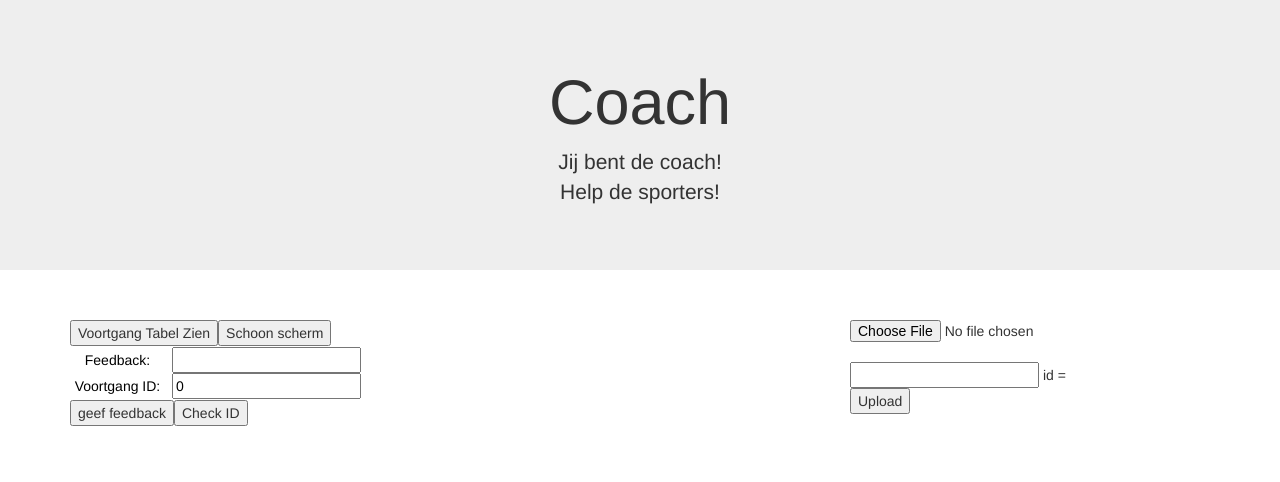
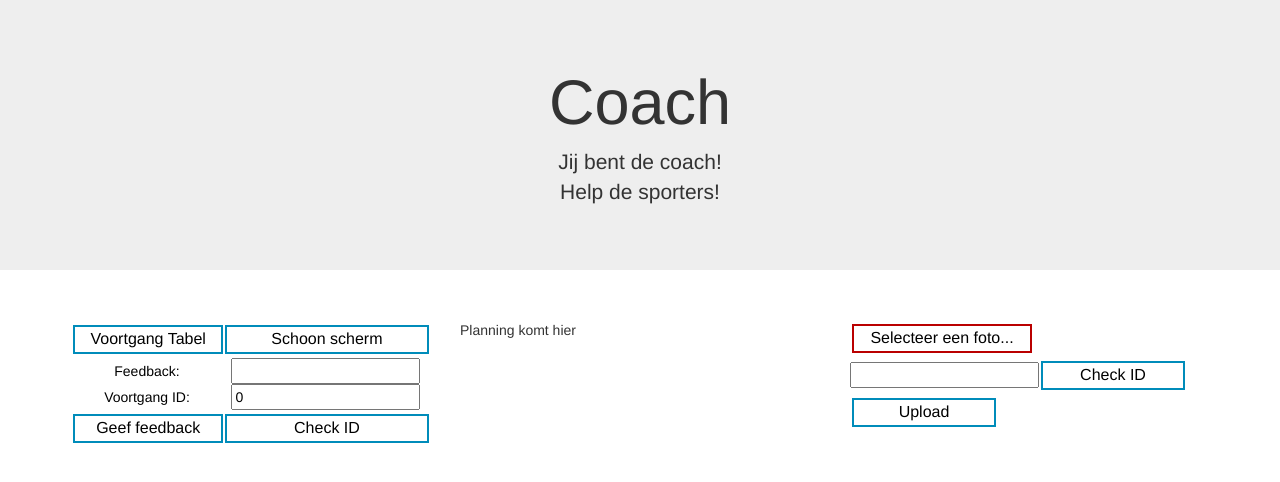
Before and after one commit to DASnoeken/Powerlift_App, an Angular app in the folder Frontend/Powerliften-coach/: page / in a window 1280 px wide. Shown: the top 482 px of the page. Built offline with nearby package versions, Linux system fonts and the light colour scheme.

Commit message:
Coach beetje mooier gemaakt

```diff
--- a/Frontend/Powerliften-coach/src/app/Oefening/oefening.component.html
+++ b/Frontend/Powerliften-coach/src/app/Oefening/oefening.component.html
@@ -1,3 +1,63 @@
-<input type="file" (change)="onFileSelected($event)"><br>
-<input type="text" (change)="setOefeningID($event)"> id = {{id}}<br>
-<input type="button" value="Upload" (click)="onUpload()">
+<html>
+<style>
+    .button {
+        background-color: white;
+        color: black;
+        border: 2px solid #008CBA;
+        padding: 1px 8px;
+        text-align: center;
+        text-decoration: none;
+        display: inline-block;
+        font-size: 16px;
+        margin: 4px 2px;
+        cursor: pointer;
+        -webkit-transition-duration: 0.4s; /* Safari */
+        transition-duration: 0.4s;
+        width: 40%;
+}
+input[type="file"] {
+    display: none;
+}
+.button1:hover {
+  box-shadow: 0 12px 16px 0 rgba(0,0,0,0.24),0 17px 50px 0 rgba(0,0,0,0.19);
+  background-color: #008CBA;
+  color: white;
+  border-radius: 12px;
+}
+.custom-file-upload {
+    background-color: white;
+    color: black;
+    border: 2px solid rgb(186, 0, 0);
+    padding: 1px 8px;
+    text-align: center;
+    text-decoration: none;
+    display: inline-block;
+    font-size: 16px;
+    margin: 4px 2px;
+    cursor: pointer;
+    -webkit-transition-duration: 0.4s; /* Safari */
+    transition-duration: 0.4s;
+    font-weight: lighter;
+    width: 50%;
+}
+
+.custom-file-upload:hover{
+    box-shadow: 0 12px 16px 0 rgba(0, 0, 0, 0.37),0 17px 50px 0 rgba(0, 0, 0, 0.26);
+    background-color: rgb(186, 0, 0);
+    color: white;
+}
+</style>
+<body>
+    <label class="custom-file-upload">
+        <input type="file" (change)="onFileSelected($event)"/>
+        Selecteer een foto...
+    </label>
+<!--<input type="file" (change)="onFileSelected($event)">--><br>
+<input type="text" (change)="setOefeningID($event)"><input type="button" class="button button1" value="Check ID" (click)="getOefeningById()"><br>
+<div id="ID Check" *ngFor="let o of oefeningen">
+    {{o.naam}}
+</div>
+
+<input type="button" class="button button1" value="Upload" (click)="onUpload()">
+</body>
+</html>
--- a/Frontend/Powerliften-coach/src/app/Oefening/oefening.component.ts
+++ b/Frontend/Powerliften-coach/src/app/Oefening/oefening.component.ts
@@ -11,8 +11,13 @@ import { $ } from 'protractor';
 export class OefeningComponent{
     deFoto : File;
     id:number;
-    constructor(private oefeningService : OefeningService){
-
+    oefeningen:Oefening[] = [];
+    getOefeningClicked:Boolean=false;
+    constructor(private oefeningService : OefeningService){}
+    getOefeningById(){
+        this.oefeningen=[];
+        this.oefeningService.getOefeningByID(this.id).subscribe(oefening => this.oefeningen.push(oefening));
+        this.getOefeningClicked=true;
     }
     onFileSelected($event){
         console.log($event);
--- a/Frontend/Powerliften-coach/src/app/Oefening/oefening.service.ts
+++ b/Frontend/Powerliften-coach/src/app/Oefening/oefening.service.ts
@@ -12,6 +12,10 @@ export class OefeningService{
             'Content-Type': 'application/json'
         })
     }
+    //GET
+    getOefeningByID(id:number) : Observable<Oefening>{
+        return this.http.get<Oefening>("http://localhost:8082/getOefening/"+id);
+    }
 
     //POST
     verstuurFoto(id:number,deFoto:File) : Observable<Oefening>{
--- a/Frontend/Powerliften-coach/src/app/Planning/Planning.component.html
+++ b/Frontend/Powerliften-coach/src/app/Planning/Planning.component.html
@@ -0,0 +1 @@
+Planning komt hier
--- a/Frontend/Powerliften-coach/src/app/Planning/Planning.component.ts
+++ b/Frontend/Powerliften-coach/src/app/Planning/Planning.component.ts
@@ -10,5 +10,5 @@ import { $ } from 'protractor';
 })
 
 export class PlanningComponent{
-
+    constructor(private planningservice:PlanningService){}
 }
--- a/Frontend/Powerliften-coach/src/app/Planning/Planning.ts
+++ b/Frontend/Powerliften-coach/src/app/Planning/Planning.ts
@@ -0,0 +1,3 @@
+export class Planning{
+    id?:number;
+}
--- a/Frontend/Powerliften-coach/src/app/Voortgang/voortgang.component.html
+++ b/Frontend/Powerliften-coach/src/app/Voortgang/voortgang.component.html
@@ -7,22 +7,48 @@
             text-align: center;
         }
         table{
-            width: 1000px;
+            width: 300%;
             border: 1px solid black;
         }
         tr:nth-child(odd) {background-color: #444444;}
         tr:nth-child(odd) {color: #ffffff}
+        .button {
+            background-color: white;
+            color: black;
+            border: 2px solid #008CBA;
+            padding: 1px 8px;
+            text-align: center;
+            text-decoration: none;
+            display: inline-block;
+            font-size: 16px;
+            margin: 4px 2px;
+            cursor: pointer;
+            -webkit-transition-duration: 0.4s; /* Safari */
+            transition-duration: 0.4s;
+            width: 40%;
+        }
+input[type="file"] {
+    display: none;
+}
+.button1:hover {
+  box-shadow: 0 12px 16px 0 rgba(0,0,0,0.24),0 17px 50px 0 rgba(0,0,0,0.19);
+  background-color: #008CBA;
+  color: white;
+  border-radius: 12px;
+}
     </style>
     <body>
-<input type="button" value="Voortgang Tabel Zien" (click)="vulVoortgangen()">
-<input type="button" value="Schoon scherm" (click)="schoonScherm()"><br>
 
-<table style="width: 300px; border: 1px solid white;">
+
+<table style="width: 100%; border: 1px solid white;">
+    <tr style="background-color: #ffffff;color: #000000;"><td><input type="button" style="width:99%" class="button button1" value="Voortgang Tabel" (click)="vulVoortgangen()">
+    </td><td><input type="button" style="width:99%" class="button button1" value="Schoon scherm" (click)="schoonScherm()"> </td>
     <tr style="background-color: #ffffff;color: #000000;"><td>Feedback:</td> <td><input type="text" id="feedback" [(ngModel)]="feedback" (change)="veranderFeedback($event)"></td></tr>
     <tr style="background-color: #ffffff;color: #000000;"><td>Voortgang ID:</td> <td><input type="text" id="id" [(ngModel)]="id" (change)="veranderID($event)"></td></tr>
+    <tr style="background-color: #ffffff;color: #000000;"><td><input type="button" style="width:99%" class="button button1" value="Geef feedback" (click)="setFeedback(feedback,id)"></td><td><input type="button" style="width:99%" class="button button1" value="Check ID" (click)="checkID(id)"></td>
 </table>
-<input type="button" value="geef feedback" (click)="setFeedback(feedback,id)"><input type="button" value="Check ID" (click)="checkID(id)"><br>
 
+<br><br><br>
 <div id="DivCheckID">
     <table id="voortgangTabelIDCheck" *ngFor="let v of voortgangenIDCheck">
             <tr style="font-size: larger;"><th>Oefening naam</th><th>Voortgang id</th><th>Gebruikte gewicht</th><th>Aantal reps</th><th>Gevoel</th><th>Feedback</th></tr>
--- a/Frontend/Powerliften-coach/src/app/app.component.html
+++ b/Frontend/Powerliften-coach/src/app/app.component.html
@@ -4,7 +4,7 @@
 
     </style>
     <head>
-        <title>Bootstrap Example</title>
+        <title>Coach Scherm</title>
         <meta charset="utf-8">
         <meta name="viewport" content="width=device-width, initial-scale=1">
         <link rel="stylesheet" href="https://maxcdn.bootstrapcdn.com/bootstrap/3.4.1/css/bootstrap.min.css">
@@ -26,6 +26,7 @@
             <de-voortgang></de-voortgang>
         </div>
         <div class="col-lg-4">
+            <de-planning></de-planning>
         </div>
         <div class="col-lg-4">
             <de-oefening></de-oefening>
--- a/Frontend/Powerliften-coach/src/app/app.module.ts
+++ b/Frontend/Powerliften-coach/src/app/app.module.ts
@@ -8,13 +8,15 @@ import { AppComponent } from './app.component';
 import { VoortgangComponent } from './Voortgang/voortgang.component';
 import { OefeningComponent } from './Oefening/oefening.component';
 import { GegevenTrainingComponent} from './GegevenTraining/GegevenTraining.component'
+import { PlanningComponent } from './Planning/Planning.component'
 
 @NgModule({
   declarations: [
     AppComponent,
     VoortgangComponent,
     OefeningComponent,
-    GegevenTrainingComponent
+    GegevenTrainingComponent,
+    PlanningComponent
   ],
   imports: [
     BrowserModule,
```
Also changed, not shown: 1 other file (tests, documents, lock files or other folders).
